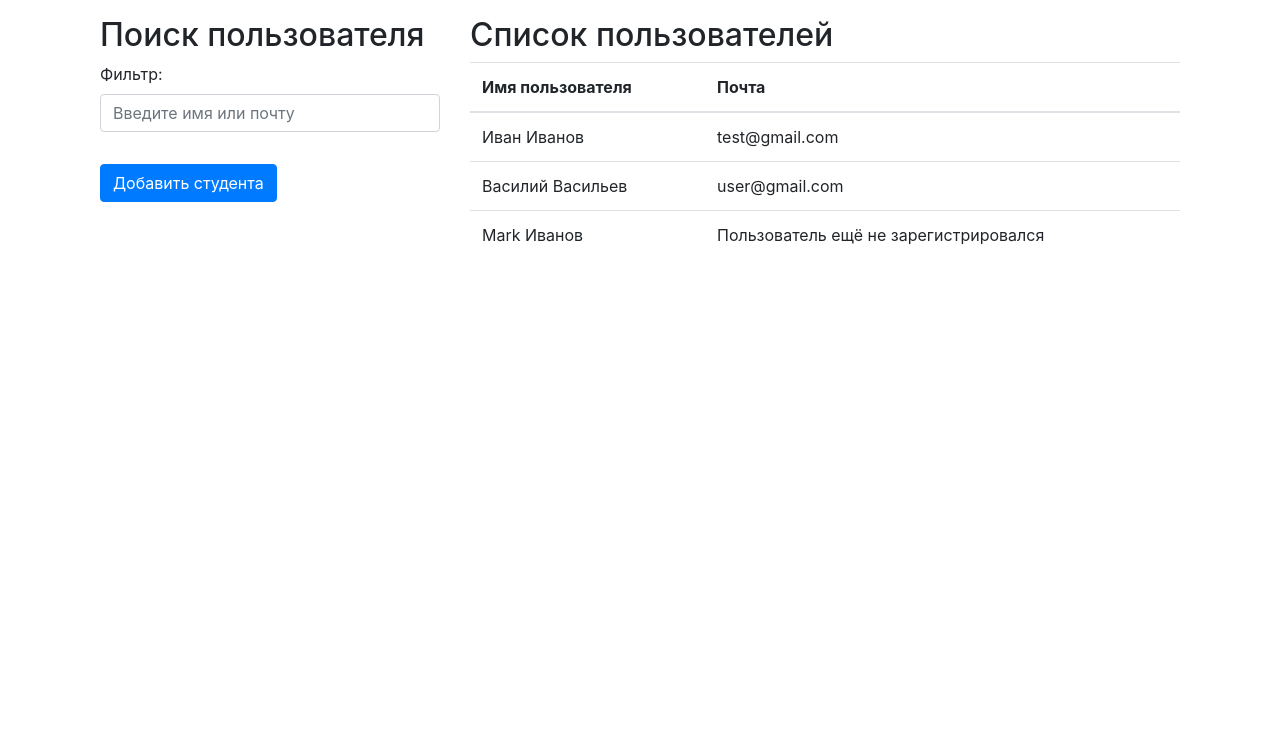
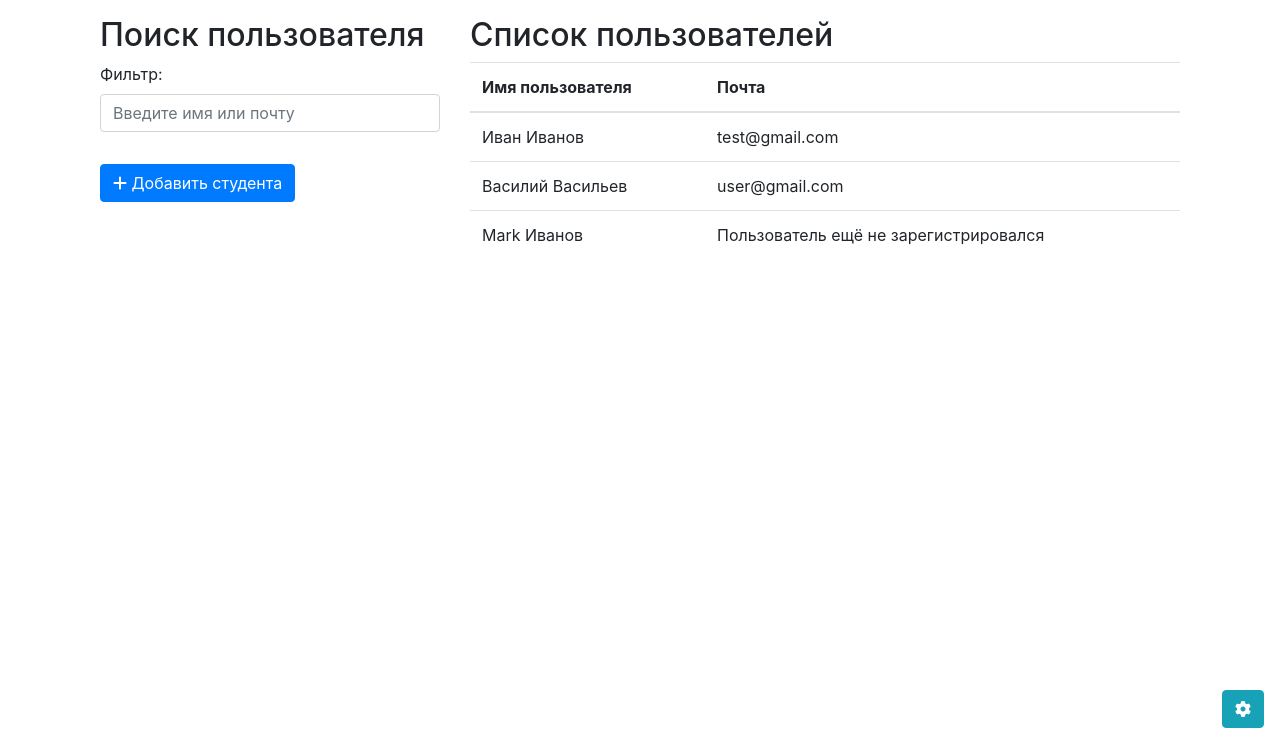
Before and after one commit to chagochka/SSO, a Flask app: page /admin/dashboard in a window 1280 px wide. Shown: the part 56-800 px from the top of the page. Run offline with Flask 3, Linux system fonts and the light colour scheme; a user stored in the database is signed in; data comes from the database, SQL or seed files in the repository; some libraries are stand-ins or nearby versions.

Commit message:
начал писать настройки для админа

```diff
--- a/data/reports.py
+++ b/data/reports.py
@@ -4,7 +4,6 @@ import datetime
 import sqlalchemy
 from sqlalchemy import orm
 from flask_login import UserMixin
-from werkzeug.security import generate_password_hash, check_password_hash
 
 from .db_session import SqlAlchemyBase
 
--- a/templates/admin_dashboard.html
+++ b/templates/admin_dashboard.html
@@ -20,7 +20,12 @@ $(document).ready(function(){
                 <input type="text" class="form-control" id="username" name="username" placeholder="Введите имя или почту">
             </div>
              <form action="/admin/add_user" method="get">
-                <button class="btn btn-primary mt-3" type="submit">Добавить студента</button>
+                <button class="btn btn-primary mt-3" type="submit"><i class="fa-solid fa-plus"></i> Добавить студента</button>
+            </form>
+        </div>
+        <div class="fixed-bottom d-flex justify-content-end p-3">
+            <form action="/admin/settings" method="get">
+                <button class="btn btn-info mt-3" type="submit"><i class="fa-solid fa-gear"></i></button>
             </form>
         </div>
         <div class="col-md-8">
```
